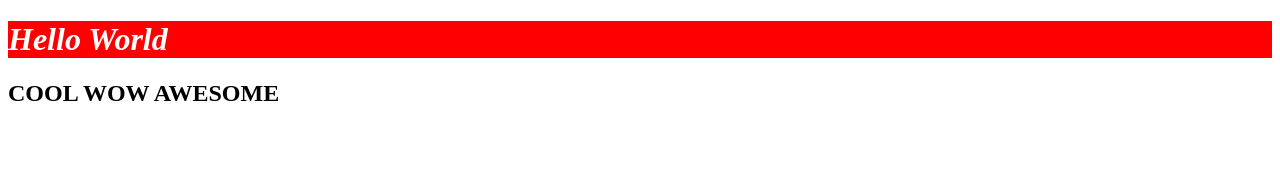
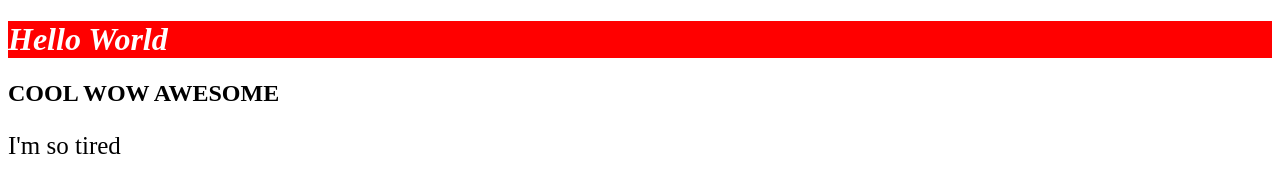
Before and after one commit to tingjc/first-repo, a plain HTML site: page index.html in a window 1280 px wide. Drawn offline with Linux system fonts and the light colour scheme.

Commit message:
added p line. added p style

```diff
--- a/index.html
+++ b/index.html
@@ -10,5 +10,6 @@
 <body>
     <h1>Hello World</h1>
     <h2>COOL WOW AWESOME</h2>
+    <p>I'm so tired</p>
 </body>
 </html>
--- a/style.css
+++ b/style.css
@@ -3,3 +3,7 @@ h1 {
     color: white;
     font-style: oblique;
 }
+
+p {
+    font-size: 25px;
+}
```
